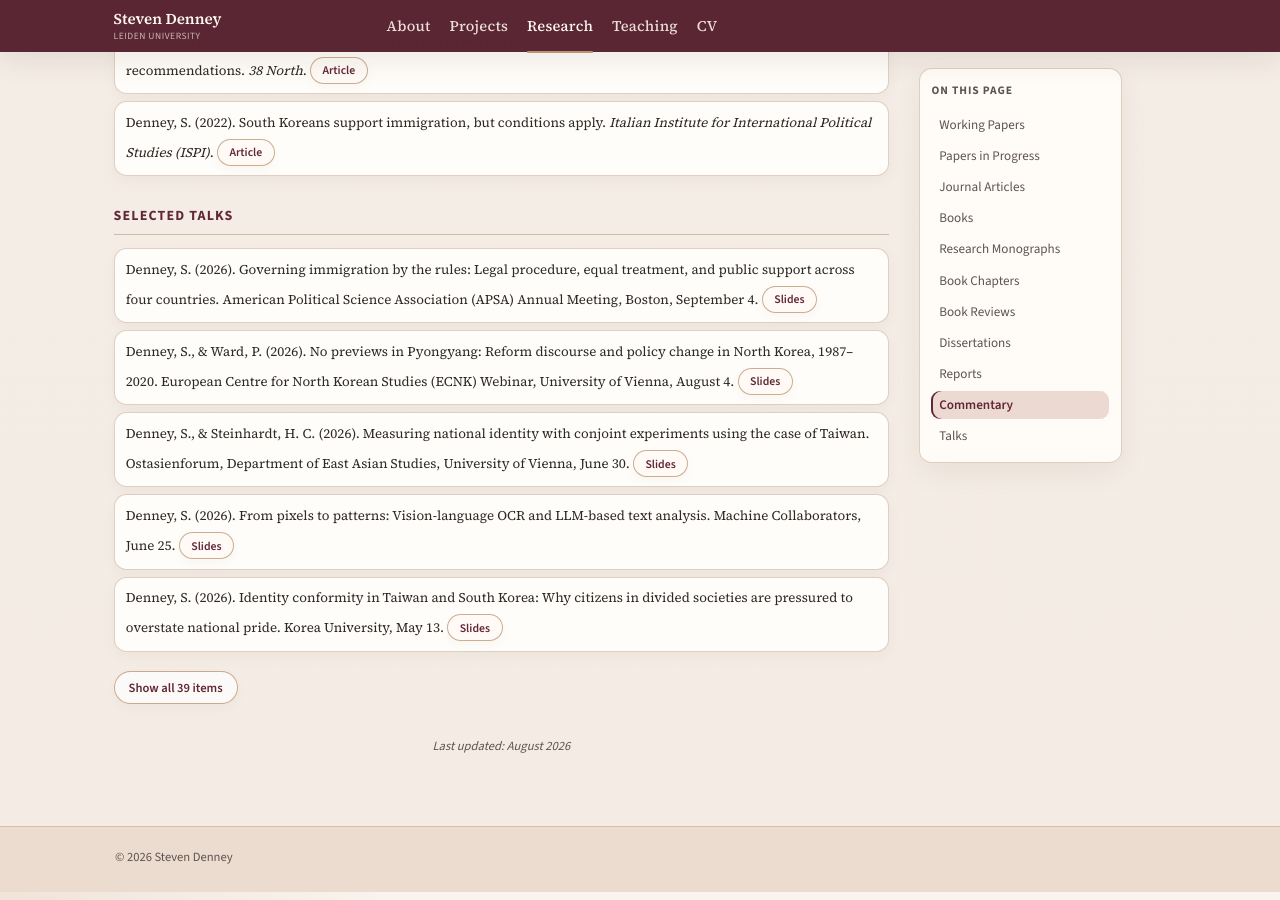
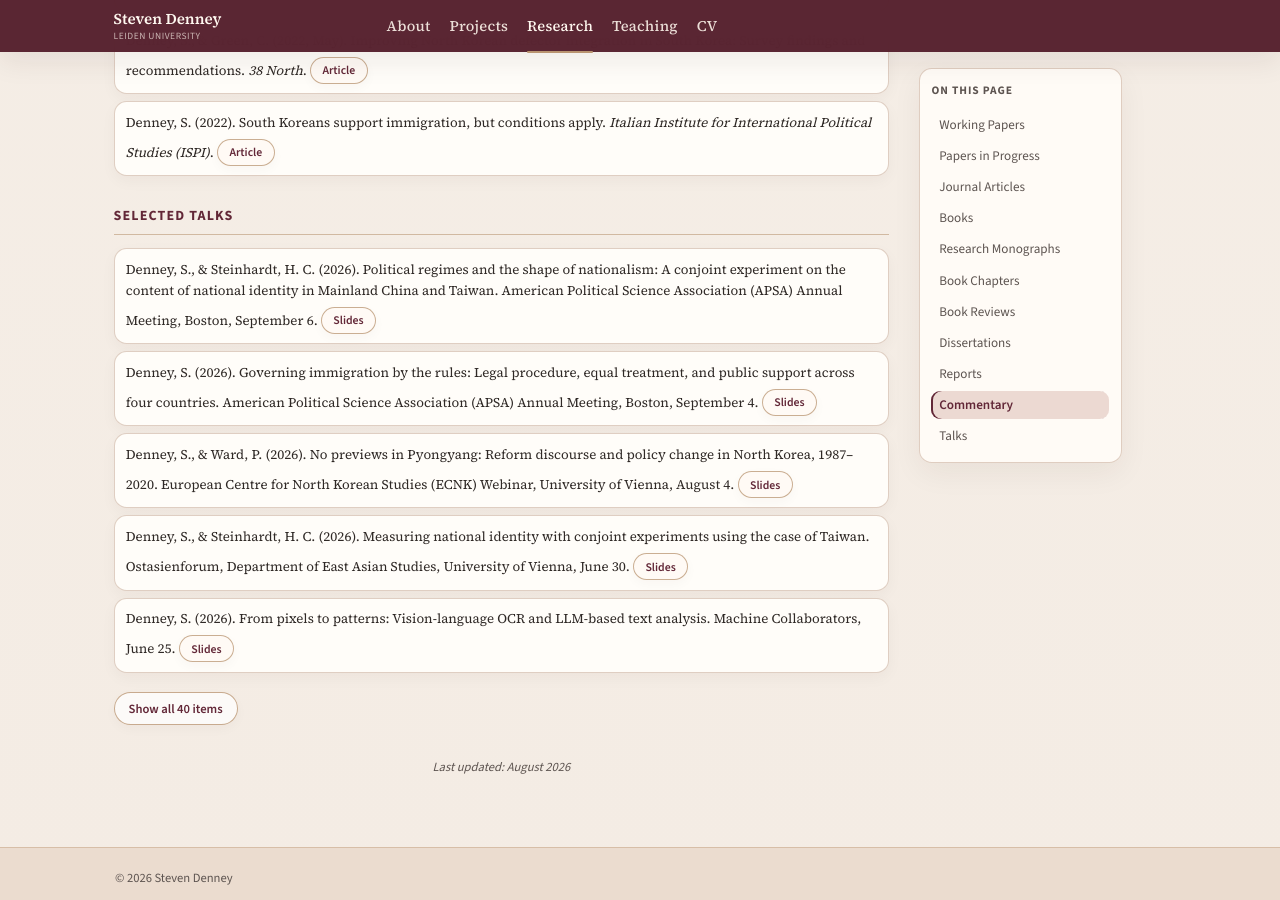
Before and after one commit to scdenney/scdenney.github.io, a Jekyll site: the page built from research.md, in a window 1280 px wide and 900 px high, scrolled down 4230 px. Built offline with Jekyll 4.4.1, drawn with Linux system fonts in a browser that asks for light colours.

Commit message:
List the APSA 2026 nationalism talk and link its slides
The deck is published again, so restore the Selected Talks entry and the
slides link on the project, both removed when the deck went offline.

Claude-Session: https://claude.ai/code/session_01GrotPGF8GaWcSJvPHUcbAY

```diff
--- a/research.md
+++ b/research.md
@@ -366,6 +366,10 @@ Denney, S. (2022). South Koreans support immigration, but conditions apply. <em>
 <h2 id="talks">Selected Talks</h2>
 
 <p class="publication-item">
+Denney, S., & Steinhardt, H. C. (2026). Political regimes and the shape of nationalism: A conjoint experiment on the content of national identity in Mainland China and Taiwan. American Political Science Association (APSA) Annual Meeting, Boston, September 6. <a href="/assets/slides/political-regimes-nationalism/" target="_blank" rel="noopener noreferrer" class="resource-link">Slides</a>
+</p>
+
+<p class="publication-item">
 Denney, S. (2026). Governing immigration by the rules: Legal procedure, equal treatment, and public support across four countries. American Political Science Association (APSA) Annual Meeting, Boston, September 4. <a href="/assets/slides/governing-immigration/" target="_blank" rel="noopener noreferrer" class="resource-link">Slides</a>
 </p>
 
```
Also changed, not shown: projects.md (+1 -1 lines).
